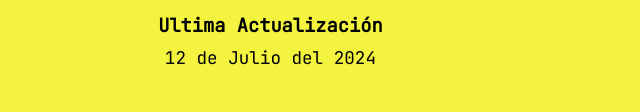
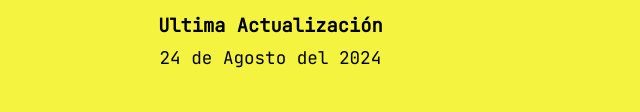
Before and after one commit to PedroCruz00/Encriptador-Alura, a plain HTML site: page index.html in a window 1280 px wide. Shown: the part 685-797 px from the top of the page, 640-1280 px from the left. Drawn offline with Linux system fonts and the light colour scheme.

```diff
--- a/index.html
+++ b/index.html
@@ -53,7 +53,7 @@
         </div>
         <div>
             <h3 class="info-footer">Ultima Actualización</h3>
-            <p>12 de Julio del 2024</p>
+            <p>24 de Agosto del 2024</p>
         </div>
 
 
```
Also changed, not shown: 1 other file.
